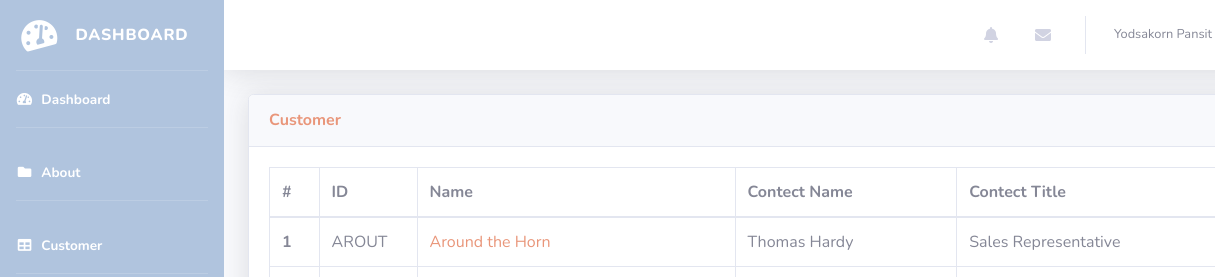
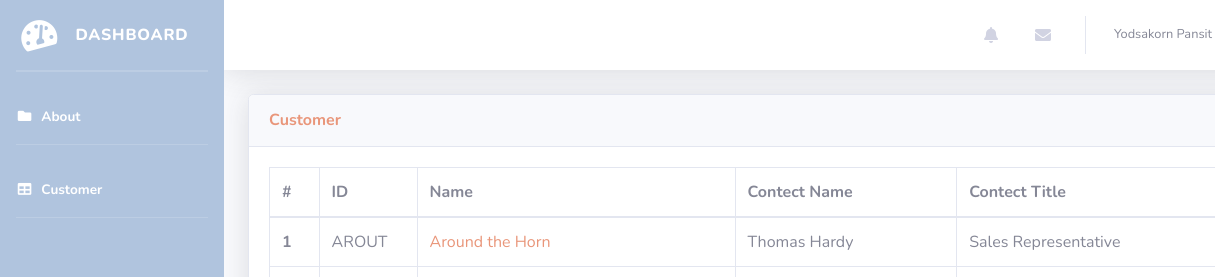
Before and after one commit to Yodsakorn009/work-shop, a plain HTML site: page customer.html in a window 1280 px wide. Shown: the top 277 px of the page, 0-1215 px from the left. Drawn offline with nearby package versions, Linux system fonts and the light colour scheme; a script that the page names is missing.

Commit message:
complete3

```diff
--- a/customer.html
+++ b/customer.html
@@ -9,7 +9,7 @@
     <meta name="description" content="">
     <meta name="author" content="">
 
-    <title>Dashboard</title>
+    <title>Customer</title>
 
     <!-- Custom fonts for this template-->
     <link href="vendor/fontawesome-free/css/all.min.css" rel="stylesheet" type="text/css">
@@ -37,13 +37,6 @@
 
         <!-- Divider -->
         <hr class="sidebar-divider my-0">
-
-        <!-- Nav Item - Dashboard -->
-        <li class="nav-item active">
-          <a class="nav-link" href="dashboard.html">
-            <i class="fas fa-fw fa-tachometer-alt"></i>
-            <span>Dashboard</span></a>
-        </li>
 
         <!-- Divider -->
         <hr class="sidebar-divider">
```
Also changed, not shown: about.html (+1 -8 lines), dashboard.html (+0 -7 lines).
